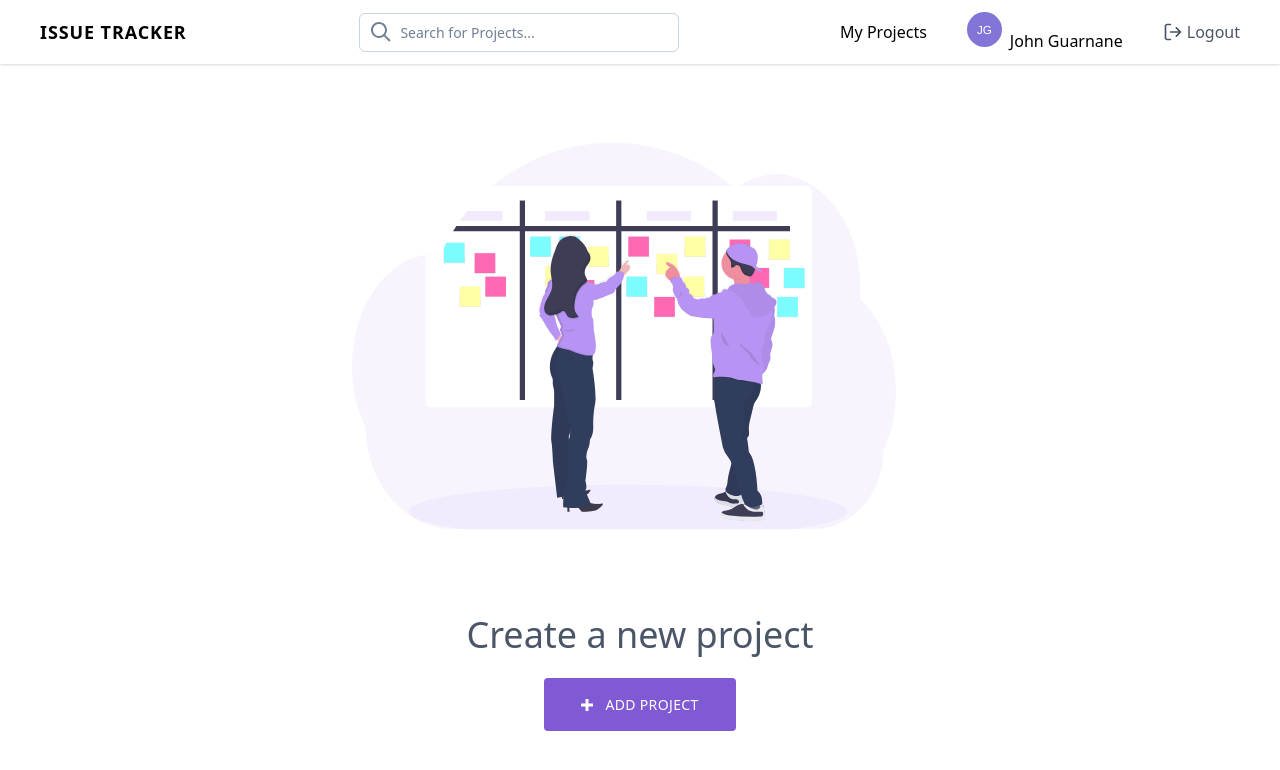
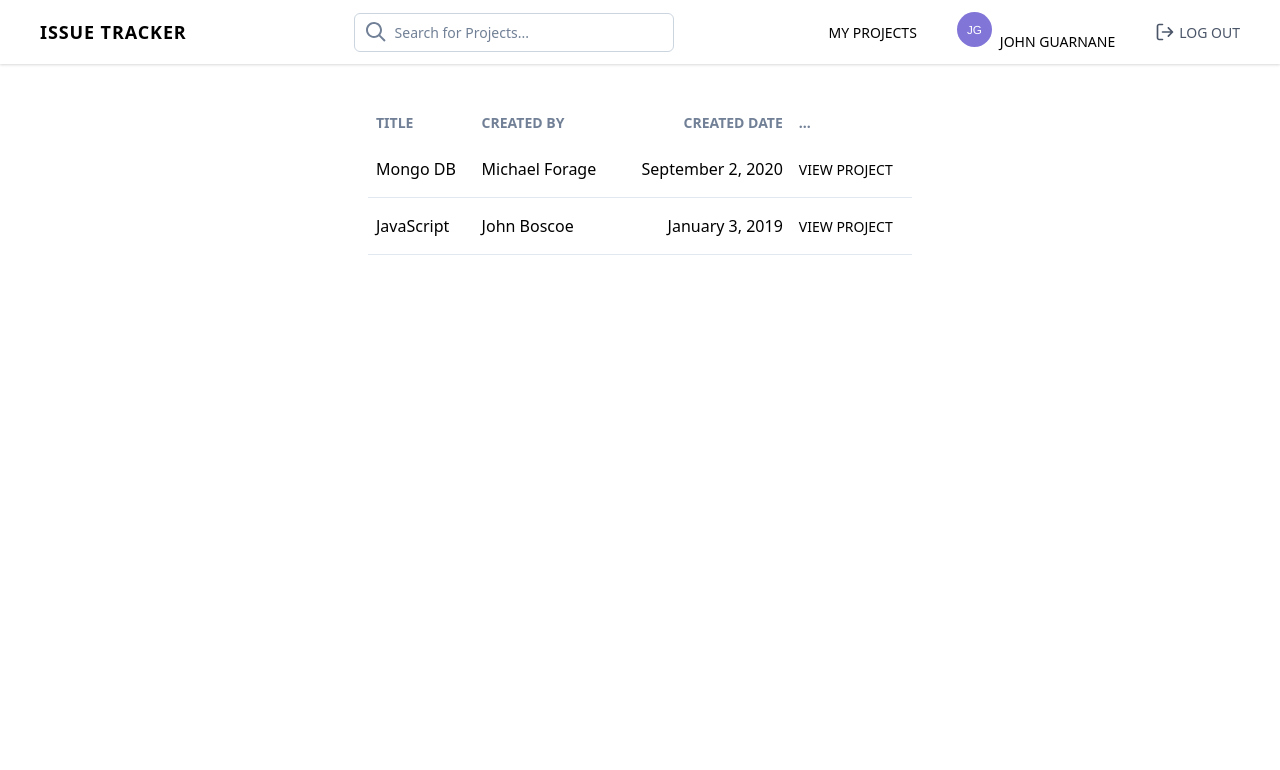
Before and after one commit to nursh/IssueTracker, a React (Create React App) app in the folder client/: page /projects in a window 1280 px wide. Shown: the top 770 px of the page. Built offline with nearby package versions, Linux system fonts and the light colour scheme.

Commit message:
create Projects table with data. Closes #54.

```diff
--- a/client/src/App.js
+++ b/client/src/App.js
@@ -1,5 +1,5 @@
 import React from 'react';
-import { BrowserRouter as Router, Switch, Route } from 'react-router-dom';
+import { BrowserRouter as Router, Switch, Route, Redirect } from 'react-router-dom';
 import Projects from './Projects';
 import Login from './Login';
 import Main from './Main';
@@ -9,6 +9,9 @@ function App() {
   return (
   <Router>
     <Switch>
+      <Route exact path="/">
+        <Redirect to="/index" />
+      </Route>
       <Route path="/index">
         <Login />
       </Route>
--- a/client/src/Header.js
+++ b/client/src/Header.js
@@ -52,19 +52,19 @@ function RightHeader({ url }) {
           className="block w-full outline-none rounded-md border border-gray-400 pl-10 pr-4 py-2 text-sm text-gray-900 placeholder-gray-600"
         />
       </div>
-      <div className="flex items-center">
-        <NavLink to="/" className="hover:underline">
+      <div className="flex items-center ">
+        <NavLink to="/" className="hover:underline font-medium uppercase text-sm">
           My Projects
         </NavLink>
         <div className="ml-10 flex items-baseline">
           <Avatar name="John Guarnane" round={true} size={35} color="#8175D8" />
-          <span className="ml-2">John Guarnane</span>
+          <span className="ml-2 font-medium uppercase text-sm">John Guarnane</span>
         </div>
         <NavLink to="/index" className="hover:underline ml-10 flex items-center text-gray-700">
           <svg className="fill-current h-5 w-5">
             <use xlinkHref={`${sprite}#icon-log-out`} />
           </svg>
-          <span className="ml-1">Logout</span>
+          <span className="ml-1 font-medium uppercase text-sm">Log out</span>
         </NavLink>
       </div>
     </>
--- a/client/src/ProjectTable.js
+++ b/client/src/ProjectTable.js
@@ -1,9 +1,55 @@
-import React from 'react'
+import React from 'react';
+import { NavLink } from 'react-router-dom';
+
 
 export default function ProjectTable() {
   return (
-    <div>
+    <div className="m-auto w-72">
+      <table className="table-auto w-full mt-10">
+        <thead>
+          <tr className="uppercase text-gray-600 text-left text-sm">
+            <th className="px-2 py-2">title</th>
+            <th className="px-2 py-2">created by</th>
+            <th className="px-2 py-2 text-right">created date</th>
+            <th className="px-2 py-2">...</th>
+          </tr>
+        </thead>
+        <tbody>
+          {[
+            {
+              title: "Mongo DB",
+              owner: "Michael Forage",
+              date: "September 2, 2020"
+            },
+            {
+              title: "JavaScript",
+              owner: "John Boscoe",
+              date: "January 3, 2019"
+            }
+          ].map((project, idx) => (
+            <TableRow key={idx} project={project} />
+          ))}
+        </tbody>
+      </table>
+    </div>
+  );
+}
 
-    </div>
-  )
+
+function TableRow({ project }) {
+
+  const { title, owner, date } = project;
+  return (
+    <>
+      <tr className="hover:shadow-md hover:bg-gray-100 border-b">
+        <td className="px-2 py-4">{title}</td>
+        <td className="px-2 py-4">{owner}</td>
+        <td className="px-2 py-4 text-right">{date}</td>
+        <td className="px-2 py-4 uppercase text-sm font-medium font-gray-500 hover:underline">
+          {/* If searching for other projects, the text should be Join Project */}
+          <NavLink to="/project">View Project</NavLink>
+        </td>
+      </tr>
+    </>
+  );
 }
--- a/client/src/Projects.js
+++ b/client/src/Projects.js
@@ -6,6 +6,7 @@ import { ReactComponent as KBoard } from './images/board.svg';
 import sprite from './images/sprite.svg';
 import CreateProject from './CreateProject';
 import Modal from './Modals/useModal';
+import ProjectTable from './ProjectTable';
 
 
 export default function Projects() {
@@ -28,8 +29,7 @@ export default function Projects() {
   );
 }
 
-function Sub({ projects = true, path, location }) {
-  if (projects) {
+function EmptyProjects({ path, location }) {
    return (
      <>
        <div className="m-auto max-w-6xl">
@@ -57,10 +57,11 @@ function Sub({ projects = true, path, location }) {
        </div>
      </>
    );
-  } else {
-    return (
-      <>
-      </>
-    )
 }
+
+function Sub({ projects = false, path, location }) {
+  if (projects) {
+     return <ProjectTable />;
   }
+  return <EmptyProjects path={path} location={location} />
+}
```
Lines whose indentation alone changed are shown as unchanged.
